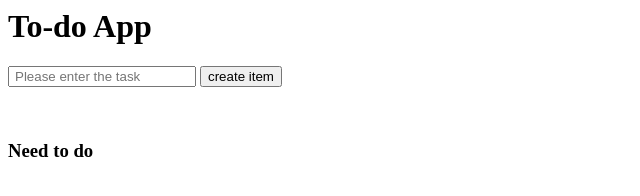
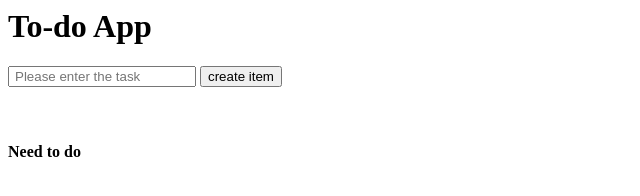
Before and after one commit to inshalayaz/To-do-App, a plain HTML site: page index.html in a window 1280 px wide. Shown: the full height of the page, 0-640 px from the left. Drawn offline with Linux system fonts and the light colour scheme.

Commit message:
Final Version

```diff
--- a/index.html
+++ b/index.html
@@ -9,7 +9,7 @@
             <button>create item</button>
         </form>
         <br>
-        <h3>Need to do</h3>
+        <h4>Need to do</h4>
 
         <ul id="todo-list">
 
```
